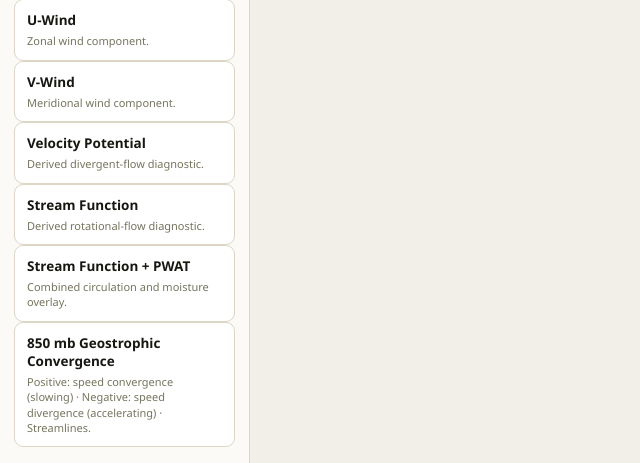
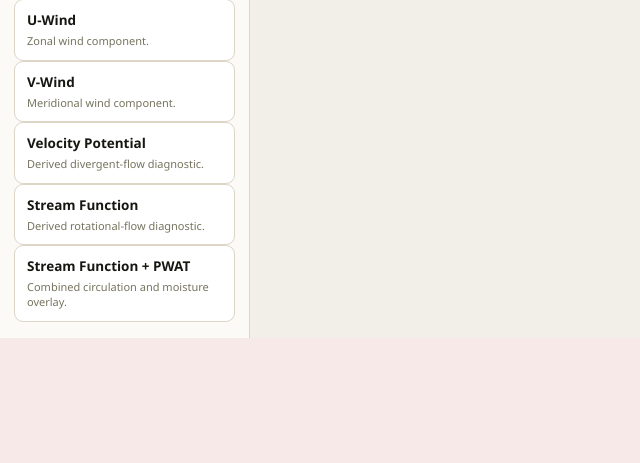
Before and after one commit to imxasik/xpwx, a Flask app: page / in a window 1280 px wide. Shown: the part 4901-5364 px from the top of the page, without its empty margins (0-640 px from the left). After the commit the page ends 5239 px from the top, so only its background shows below. Run offline with Flask 3, Linux system fonts and the light colour scheme.

Commit message:
Add files via upload

```diff
--- a/templates/index.html
+++ b/templates/index.html
@@ -280,10 +280,6 @@
             <div class="nm">Stream Function + PWAT</div>
             <div class="ds">Combined circulation and moisture overlay.</div>
           </div>
-          <div class="side-item" data-gfs-var="geo850" onclick="pickGfs('geo850')">
-            <div class="nm">850 mb Geostrophic Convergence</div>
-            <div class="ds">Positive: speed convergence (slowing) · Negative: speed divergence (accelerating) · Streamlines.</div>
-          </div>
         </div>
       </div>
     </aside>
@@ -559,7 +555,6 @@
     const meta = gfsProductMeta();
     const levelRequired = !!(meta && meta.level_required);
     GFS_LEVEL.disabled = !levelRequired;
-    if (gfsVar === "geo850") GFS_LEVEL.value = "850";
     GFS_ANOM.disabled = !(meta && meta.anomaly_supported);
     if (GFS_ANOM.disabled) GFS_ANOM.checked = false;
   }
```
